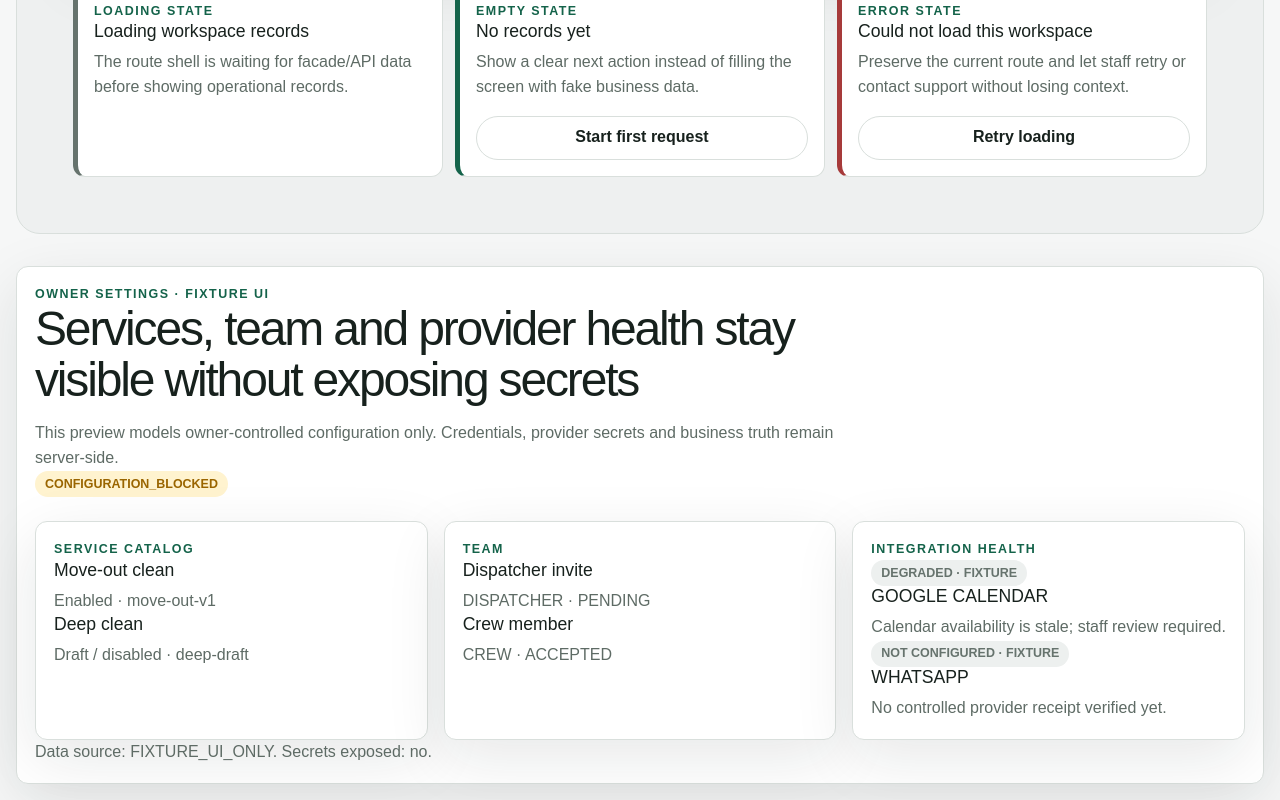
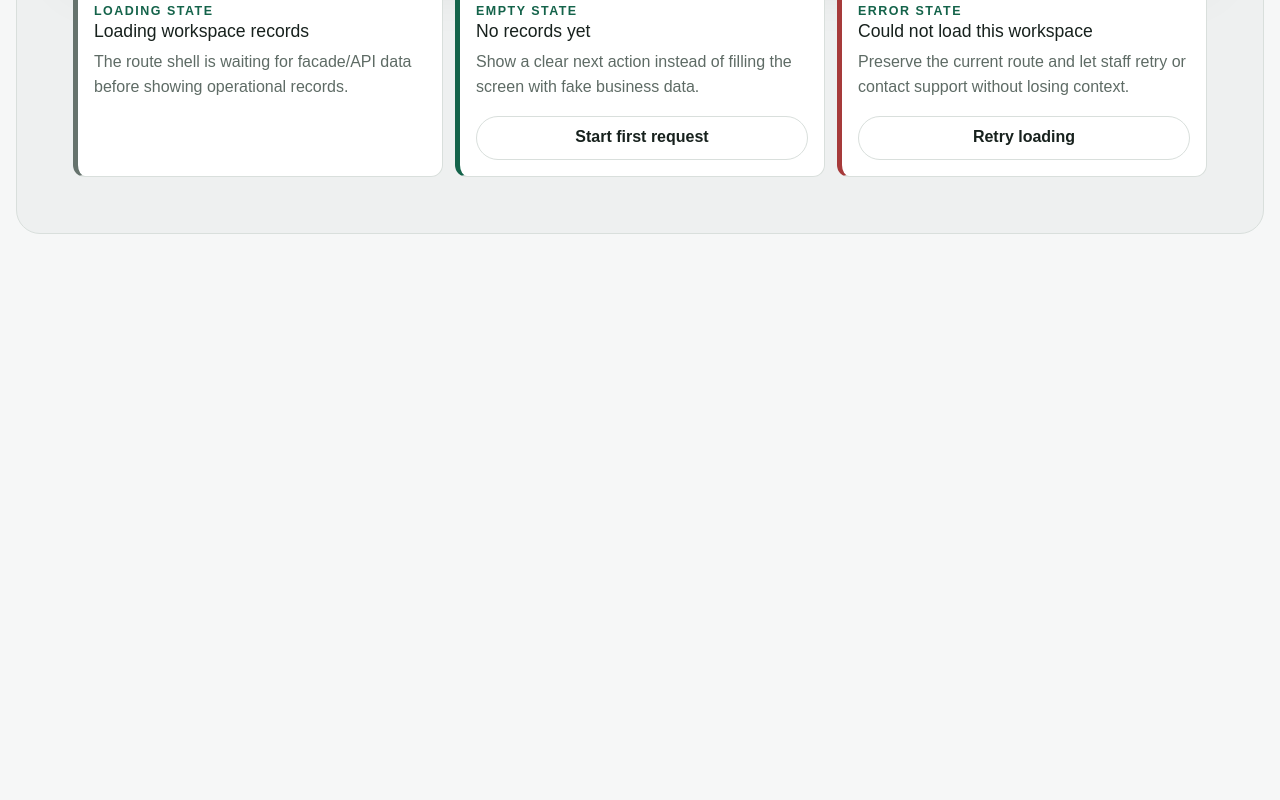
Before and after one commit to SaamVR/ServiceDesk, a Next.js app: page /app/1/settings in a window 1280 px wide. Shown: the part 1214-2014 px from the top of the page. After the commit the page ends 1464 px from the top, so only its background shows below. Built offline with nearby package versions, Linux system fonts and the light colour scheme.

Commit message:
fix(settings): avoid duplicate route rendering

```diff
--- a/src/app/app/[workspace]/settings/page.tsx
+++ b/src/app/app/[workspace]/settings/page.tsx
@@ -1,11 +1,9 @@
 import { OperationalRoute } from "@/features/operations/OperationalRoute";
-import { OwnerSettingsPreview } from "@/features/settings/OwnerSettingsPreview";
 
 export default async function StaffSettingsPage({ params }: { params: Promise<{ workspace: string }> }) {
   const { workspace } = await params;
 
   return (
-    <>
     <OperationalRoute
       surface="staff"
       staffModule="settings"
@@ -13,7 +11,5 @@ export default async function StaffSettingsPage({ params }: { params: Promise<{
       title="Team, services, policies and integrations settings."
       description="Owner-controlled settings expose roles, invite state, service catalog, areas, policies and reconnect/test states without showing secrets."
     />
-      <OwnerSettingsPreview />
-    </>
   );
 }
```
Lines whose indentation alone changed are shown as unchanged.
